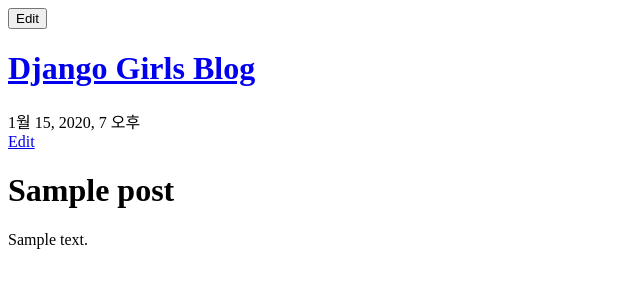
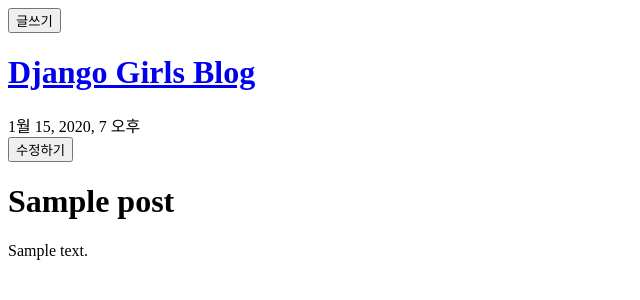
Before and after one commit to hancrystal-code/-, a Django app: page /post/1/ in a window 1280 px wide. Shown: the top 300 px of the page, without its empty margins (0-640 px from the left). Run offline with Django 3.2, Linux system fonts and the light colour scheme; a user stored in the database is signed in; tables that the repository leaves empty hold one stand-in row (values such as "Sample post").

Commit message:
button add

```diff
--- a/blog/templates/blog/base.html
+++ b/blog/templates/blog/base.html
@@ -5,7 +5,7 @@
     <body>
         <div class="page-header">
         {% if user.is_authenticated %}
-            <a href="{% url 'post_new' %}" class="top-menu"><button type="button">Edit</button></a>
+            <a href="{% url 'post_new' %}" class="top-menu"><button type="button">글쓰기</button></a>
         {% endif %}
             <h1><a href="/">Django Girls Blog</a></h1>
         </div>
--- a/blog/templates/blog/post_detail.html
+++ b/blog/templates/blog/post_detail.html
@@ -9,8 +9,8 @@
         {% endif %}
 
     {% if user.is_authenticated %}
-        <a class="btn btn-default" href="{% url 'post_edit' pk=post.pk %}"
-        <button type="button">Edit</button></a>
+        <a class="btn btn-default" href="{% url 'post_edit' pk=post.pk %}">
+        <button type="button">수정하기</button></a>
     {% endif %}
         <h1>{{ post.title }}</h1>
         <p>{{ post.text|linebreaksbr }}</p>
--- a/blog/views.py
+++ b/blog/views.py
@@ -38,7 +38,7 @@ def post_new(request):
 def post_edit(request, pk):
     post = get_object_or_404(Post, pk=pk)
     if request.method == "POST":
-        form = PostForm(instance=post)
+        form = PostForm(request.POST,instance=post)
         if form.is_valid():
             post = form.save(commit=False)
             post.author = request.user
```
